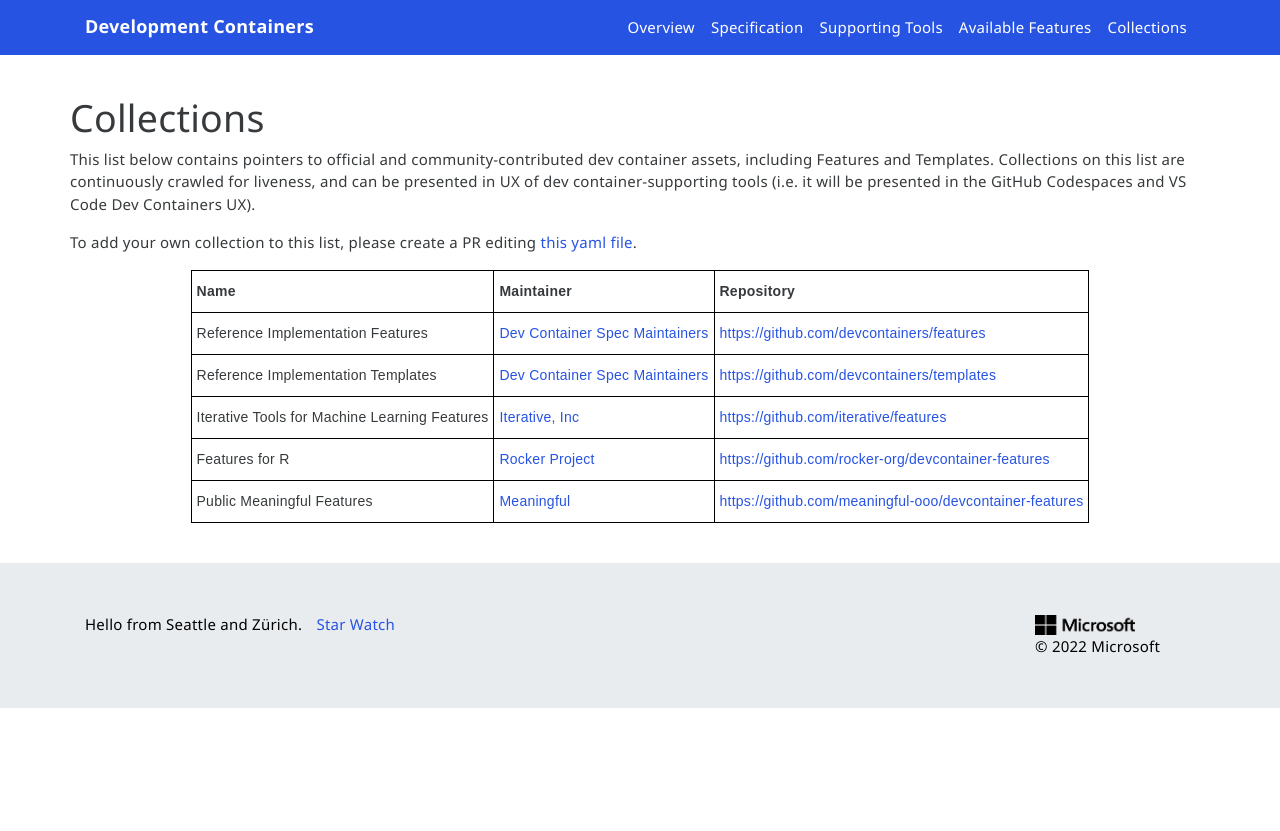
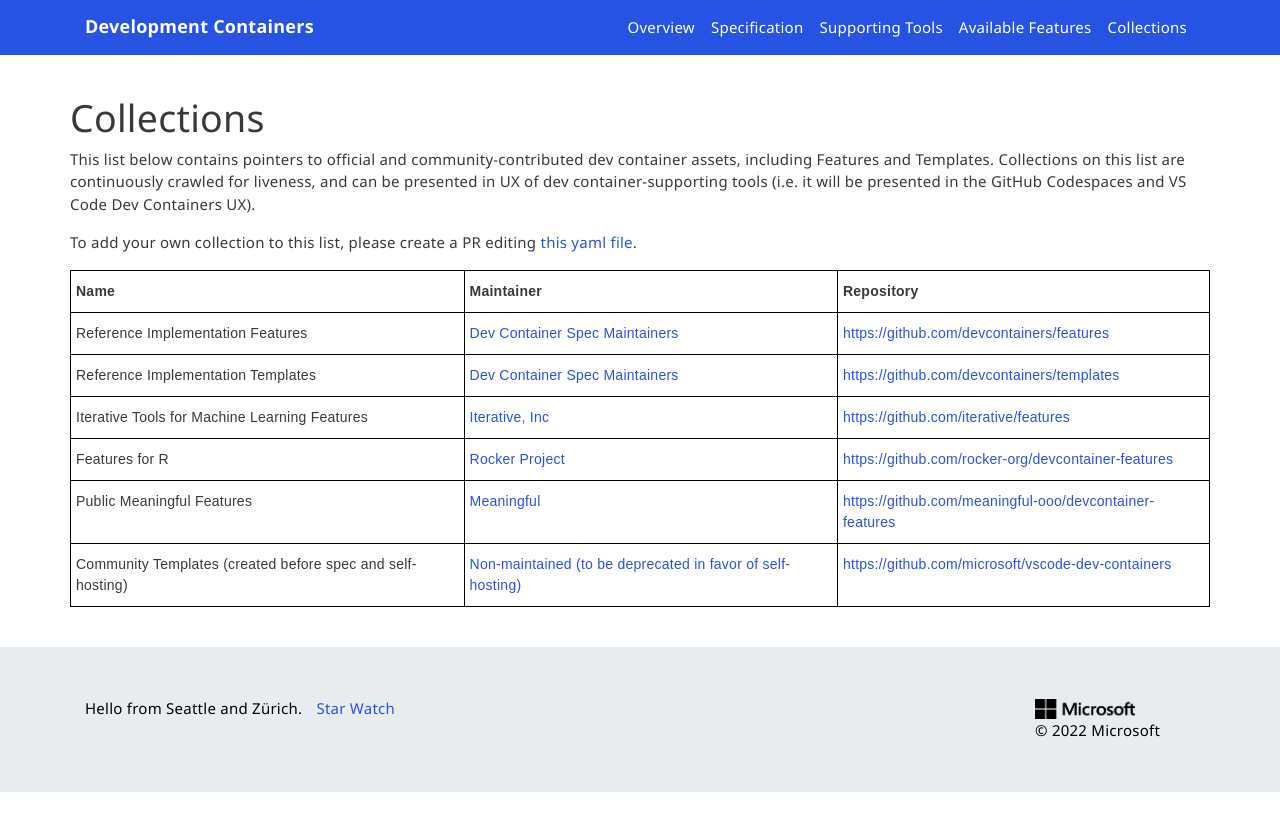
Before and after one commit to devcontainers/devcontainers.github.io, a Jekyll site: the page built from collections.html, in a window 1280 px wide. Shown: the top 831 px of the page. Built offline with Jekyll 4.4.1, drawn with Linux system fonts in a browser that asks for light colours; nearby versions of some CDN libraries; comment, search, counter and statistics services are not loaded.

Commit message:
add entry for community templates

```diff
--- a/_data/collection-index.yml
+++ b/_data/collection-index.yml
@@ -23,3 +23,8 @@
   contact: https://github.com/meaningful-ooo/devcontainer-features/issues
   repository: https://github.com/meaningful-ooo/devcontainer-features
   ociReference: ghcr.io/meaningful-ooo/devcontainer-features
+- name: Community Templates (created before spec and self-hosting)
+  maintainer: Non-maintained (to be deprecated in favor of self-hosting)
+  contact: Community member listed in README files
+  repository: https://github.com/microsoft/vscode-dev-containers
+  ociReference: ghcr.io/microsoft/vscode-dev-containers
```
